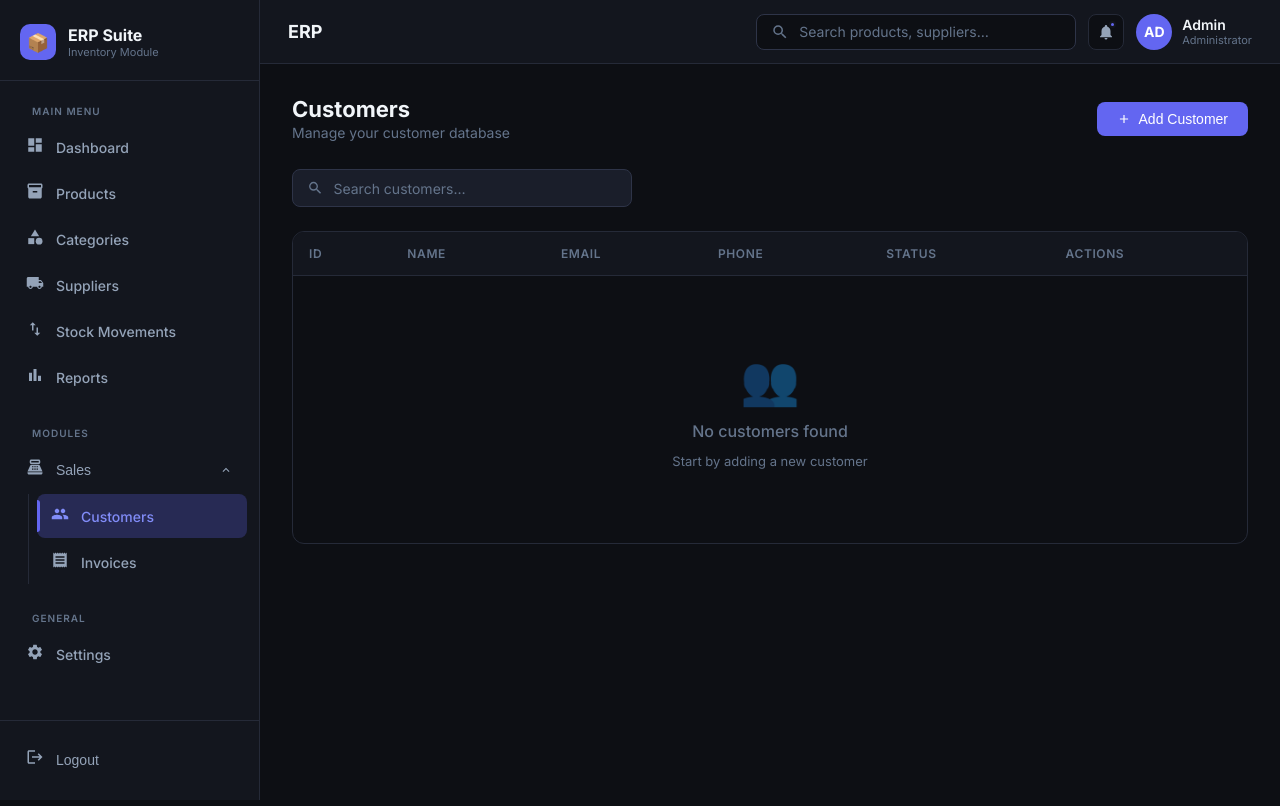
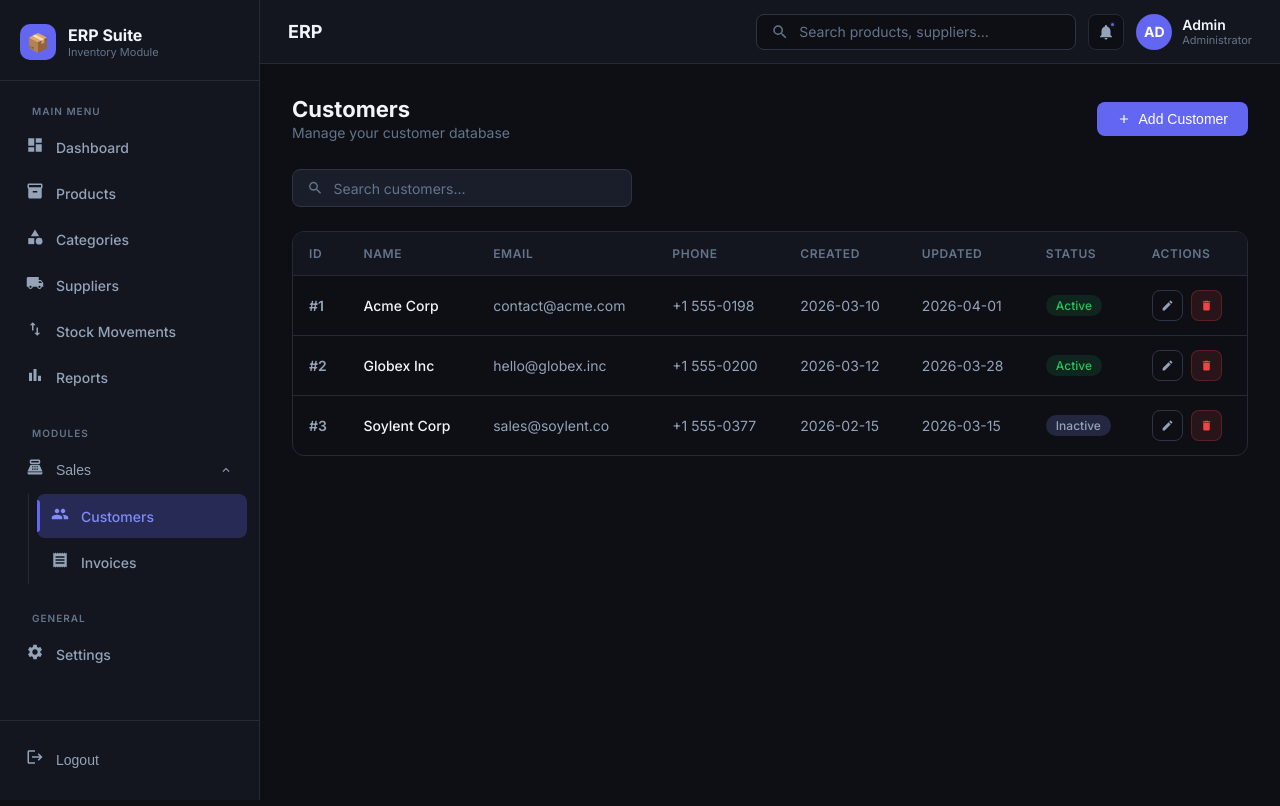
Before and after one commit to ShantanuJain15/ERP, a React (Vite) app in the folder frontend/: page /customers in a window 1280 px wide. Shown: the top 806 px of the page. Built offline with nearby package versions, Linux system fonts and the light colour scheme; sample sign-in values are in the browser's storage.

Commit message:
work on customer page

```diff
--- a/frontend/src/pages/Customers.jsx
+++ b/frontend/src/pages/Customers.jsx
@@ -3,8 +3,26 @@ import {
   MdAdd, MdSearch, MdEdit, MdDelete
 } from 'react-icons/md'
 
+const MOCK_CUSTOMERS = [
+  { id: 1, name: 'Acme Corp', email: 'contact@acme.com', phone: '+1 555-0198', status: 'active', created_at: '2026-03-10', updated_at: '2026-04-01' },
+  { id: 2, name: 'Globex Inc', email: 'hello@globex.inc', phone: '+1 555-0200', status: 'active', created_at: '2026-03-12', updated_at: '2026-03-28' },
+  { id: 3, name: 'Soylent Corp', email: 'sales@soylent.co', phone: '+1 555-0377', status: 'inactive', created_at: '2026-02-15', updated_at: '2026-03-15' },
+]
+
 export default function Customers() {
+  const [customers, setCustomers] = useState(MOCK_CUSTOMERS)
   const [search, setSearch] = useState('')
+
+  const filtered = customers.filter(c =>
+    c.name.toLowerCase().includes(search.toLowerCase()) ||
+    c.email.toLowerCase().includes(search.toLowerCase())
+  )
+
+  const statusBadge = (s) => (
+    <span className={`badge badge-${s === 'active' ? 'success' : 'neutral'}`}>
+      {s === 'active' ? 'Active' : 'Inactive'}
+    </span>
+  )
 
   return (
     <>
@@ -31,18 +49,42 @@ export default function Customers() {
               <th>Name</th>
               <th>Email</th>
               <th>Phone</th>
+              <th>Created</th>
+              <th>Updated</th>
               <th>Status</th>
               <th>Actions</th>
             </tr>
           </thead>
           <tbody>
-            <tr><td colSpan={6}>
+            {filtered.length === 0 ? (
+              <tr><td colSpan={8}>
                 <div className="empty-state">
                   <div className="empty-state-icon">👥</div>
                   <div className="empty-state-text">No customers found</div>
                   <div className="empty-state-sub">Start by adding a new customer</div>
                 </div>
               </td></tr>
+            ) : filtered.map(c => (
+              <tr key={c.id}>
+                <td style={{ fontWeight: 600, color: 'var(--text-secondary)' }}>#{c.id}</td>
+                <td style={{ fontWeight: 500 }}>{c.name}</td>
+                <td style={{ color: 'var(--text-secondary)' }}>{c.email}</td>
+                <td style={{ color: 'var(--text-secondary)' }}>{c.phone}</td>
+                <td style={{ color: 'var(--text-secondary)' }}>{c.created_at}</td>
+                <td style={{ color: 'var(--text-secondary)' }}>{c.updated_at}</td>
+                <td>{statusBadge(c.status)}</td>
+                <td>
+                  <div style={{ display: 'flex', gap: 8 }}>
+                    <button className="btn btn-outline btn-sm btn-icon" title="Edit">
+                      <MdEdit />
+                    </button>
+                    <button className="btn btn-danger btn-sm btn-icon" title="Delete">
+                      <MdDelete />
+                    </button>
+                  </div>
+                </td>
+              </tr>
+            ))}
           </tbody>
         </table>
       </div>
```
Lines whose indentation alone changed are shown as unchanged.
